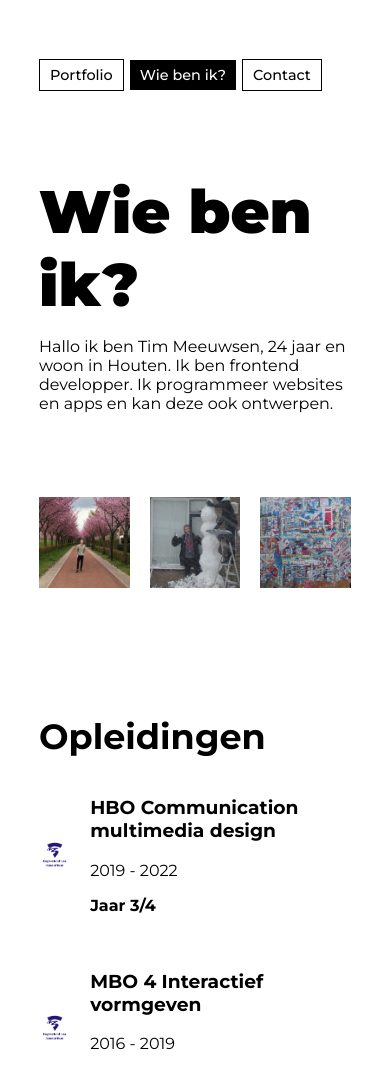
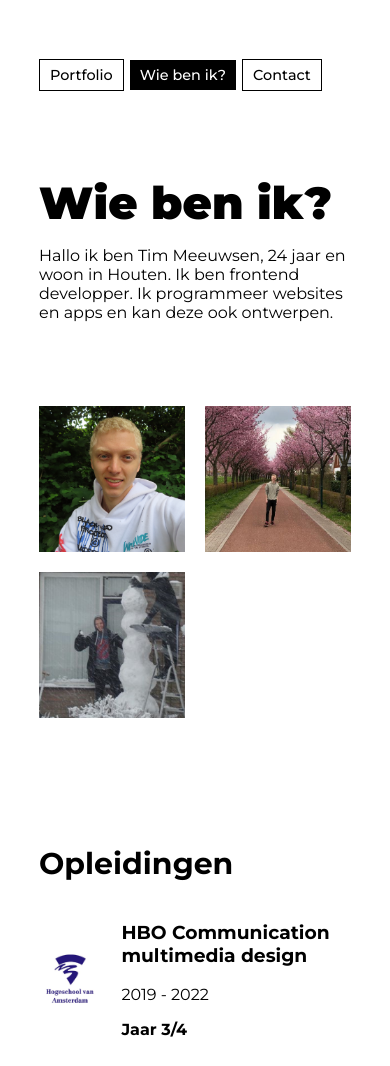
Before and after one commit to timmit147/portfolio, a plain HTML site: page wie-ben-ik.html in a window 390 px wide. Shown: the top 1066 px of the page. Drawn offline with Linux system fonts and the light colour scheme.

Commit message:
mobiel styling

```diff
--- a/css/style.css
+++ b/css/style.css
@@ -141,6 +141,7 @@ nav{
     top: 0;
     right: 0;
     box-sizing: border-box;
+    z-index: 1;
 }
 
 main {
@@ -397,4 +398,19 @@ align-items: center;
         left: 0;
         right: none;
     }
+
+    #opleidingen section img,#opdrachtgevers section img,#hobbies section img{
+        width: 20%;
+    }
+
+    #profielFotos{
+        grid-template-columns: 1fr 1fr;
+    }
+
+    h1{
+        font-size: 45px;
+    }
+    h2{
+        font-size: 30px;
+    }
 }
--- a/wie-ben-ik.html
+++ b/wie-ben-ik.html
@@ -19,9 +19,9 @@
     </header>
     <main>
         <div id="profielFotos">
+            <img src="img/profiel.png">
             <img src="img/tim1.png">
             <img src="img/tim2.png">
-            <img src="img/tim3.png">
         </div>
 
         <section id="opleidingen">
@@ -71,20 +71,21 @@
                     <p>2021</p>
                 </div>
             </section>
-            <section>
-                <img src="img/socialElephant-logo.png">
-                <div>
-                    <h3>Social-elephant</h3>
-                    <p>Lange stage/vakantiebaan</p>
-                    <p>2019 2020</p>
-                </div>
-            </section>
+
             <section>
                 <img src="img/hvo-querido.png">
                 <div>
                     <h3>HVO-Querido</h3>
                     <p>Freelance opdracht</p>
                     <p>2021</p>
+                </div>
+            </section>
+            <section>
+                <img src="img/socialElephant-logo.png">
+                <div>
+                    <h3>Social-elephant</h3>
+                    <p>Lange stage/vakantiebaan</p>
+                    <p>2020</p>
                 </div>
             </section>
             <section>
```
Also changed, not shown: img/profiel.png (added), 1 other file.
